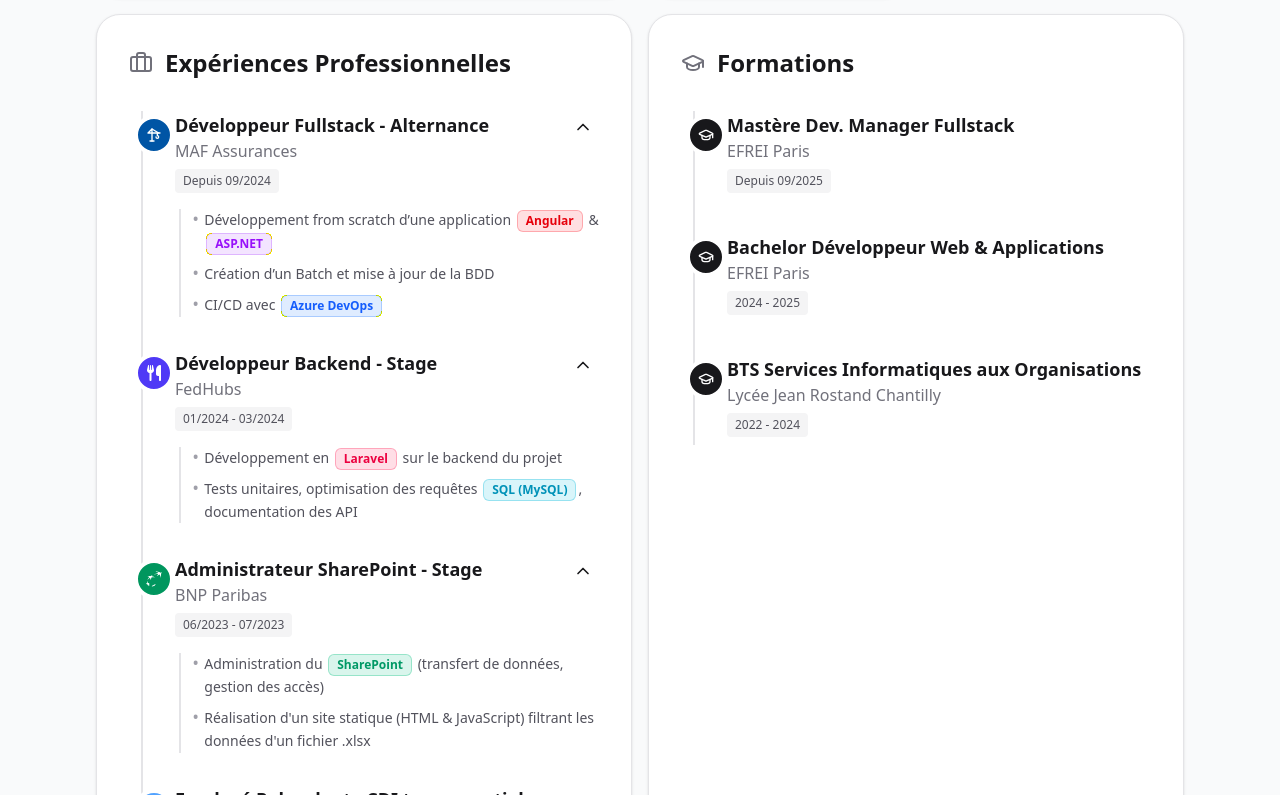
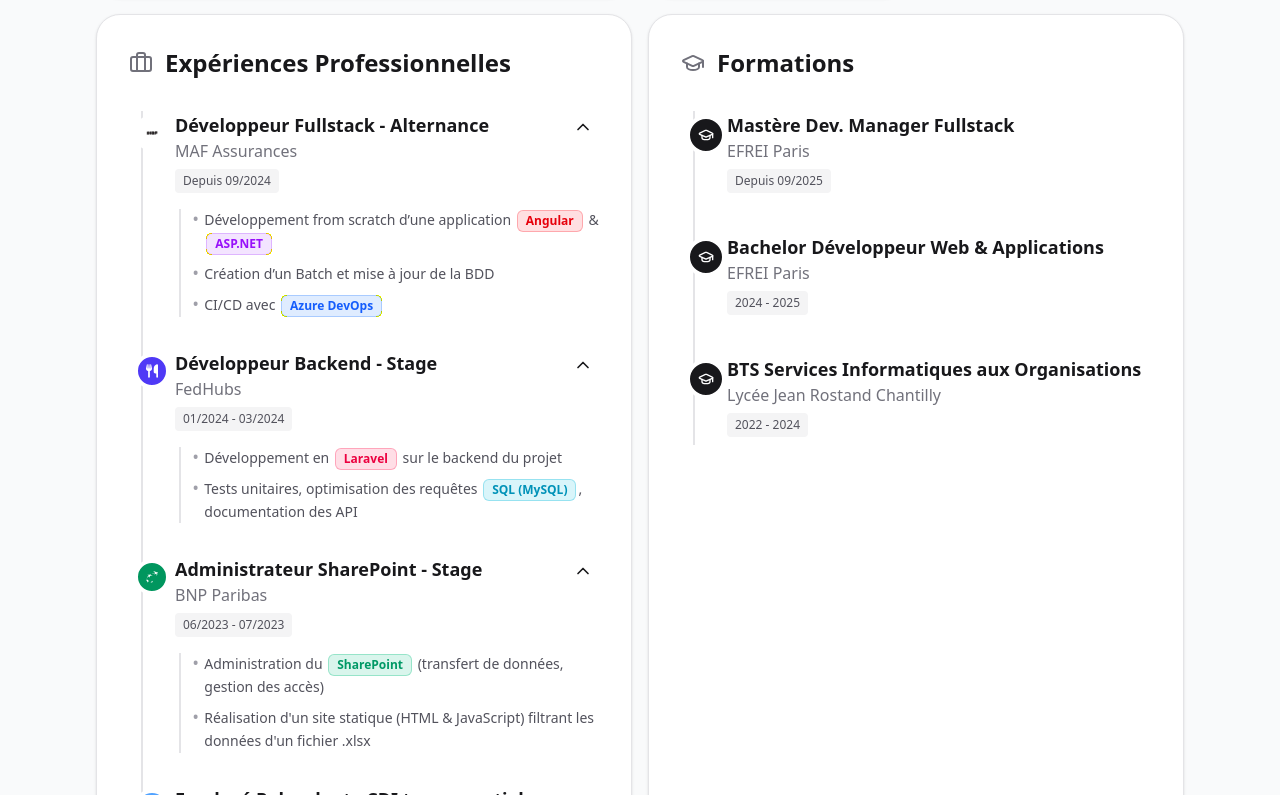
Before and after one commit to pravinwijay/portfolio-antigravity, a Next.js app: page / in a window 1280 px wide. Shown: the part 1045-1840 px from the top of the page. Built offline with nearby package versions, Linux system fonts and the light colour scheme.

Commit message:
fix: update MAF Assurances logo in BentoGrid timeline

```diff
--- a/src/components/ui/BentoGrid.tsx
+++ b/src/components/ui/BentoGrid.tsx
@@ -8,6 +8,7 @@ import { DiMsqlServer } from 'react-icons/di'
 import { FaUtensils } from 'react-icons/fa6'
 import { TbCrane, TbBrandCSharp } from 'react-icons/tb'
 import { useLanguage } from '../../context/LanguageContext'
+import { getImagePath } from '../../utils/basePath'
 
 function BnpParibasIcon({ className }: { className?: string }) {
     return (
@@ -97,8 +98,8 @@ export function BentoGrid() {
                 "Création d’un Batch et mise à jour de la BDD",
                 "CI/CD avec Azure DevOps"
             ],
-            icon: TbCrane,
-            color: "bg-[#0055A5]"
+            icon: "/images/projects/maf.png",
+            color: "bg-white"
         },
         {
             title: t('about.expRole2'),
@@ -274,8 +275,16 @@ export function BentoGrid() {
                     >
                         {experiences.map((exp, i) => (
                             <motion.div variants={listItem} key={i} className="relative">
-                                <span className={`absolute -left-[35px] md:-left-[41px] top-1 p-1.5 md:p-2 rounded-full border-4 border-white dark:border-zinc-900 ${exp.color} text-white z-10`}>
-                                    <exp.icon className="w-3 h-3 md:w-4 md:h-4" />
+                                <span className={`absolute -left-[35px] md:-left-[41px] top-1 p-1.5 md:p-2 rounded-full border-4 border-white dark:border-zinc-900 ${exp.color} text-white z-10 w-7 h-7 md:w-9 md:h-9 flex items-center justify-center overflow-hidden`}>
+                                    {typeof exp.icon === 'string' ? (
+                                        <img
+                                            src={getImagePath(exp.icon)}
+                                            alt={exp.company}
+                                            className="w-full h-full object-contain"
+                                        />
+                                    ) : (
+                                        <exp.icon className="w-3 h-3 md:w-4 md:h-4" />
+                                    )}
                                 </span>
                                 <div
                                     onClick={() => toggleExp(i)}
```
